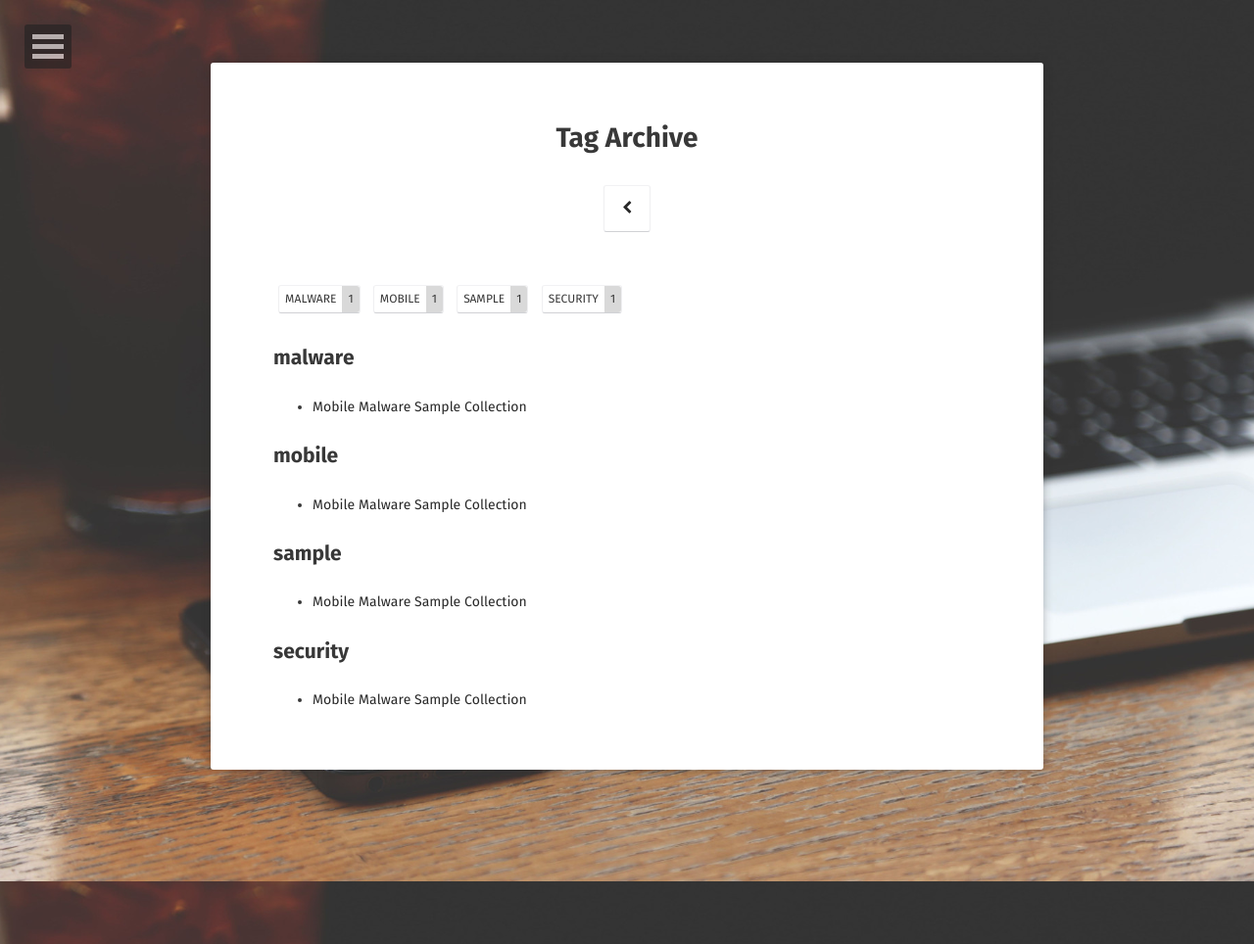
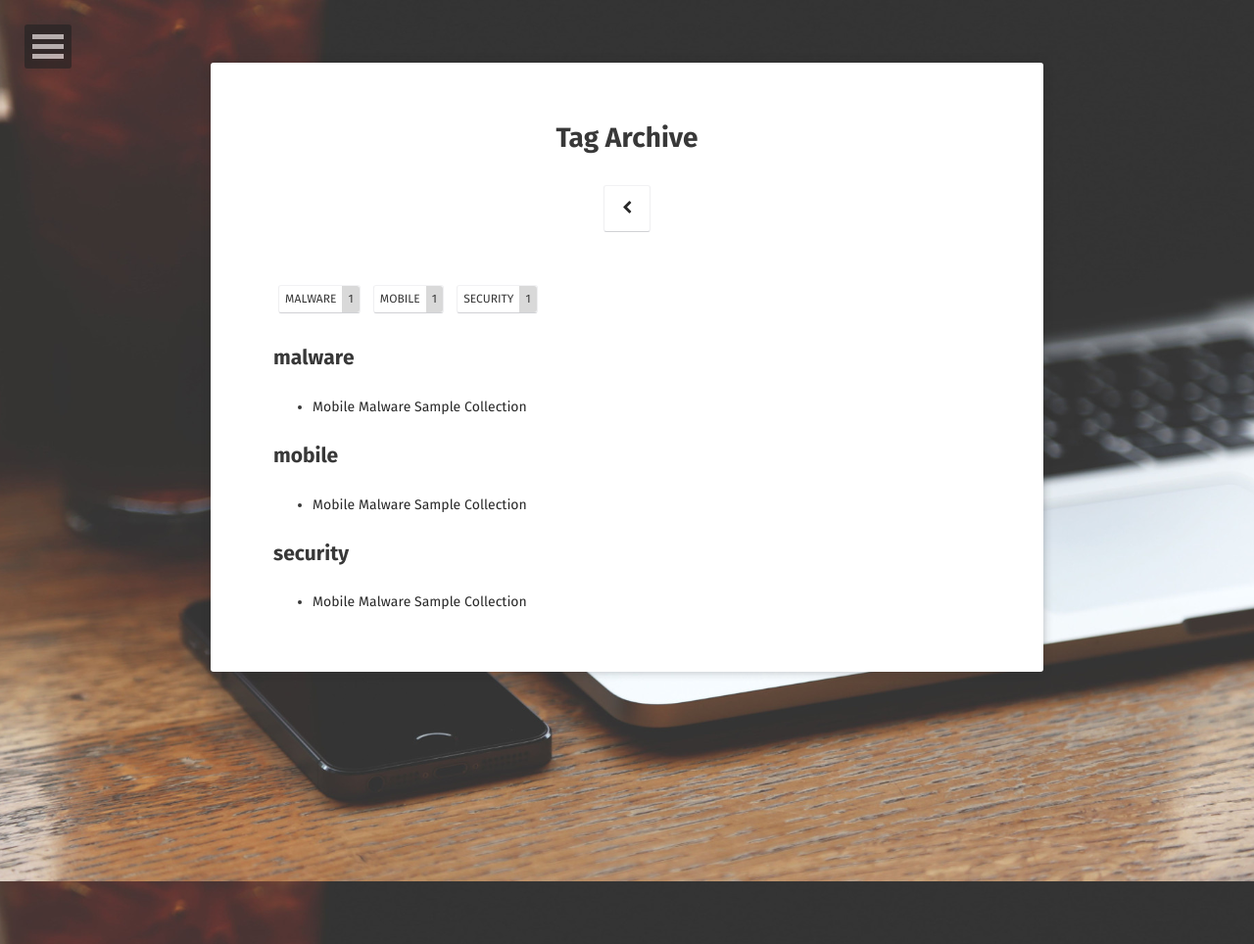
Before and after one commit to mobileworksco/mobileworksco.github.io, a Jekyll site: the page built from tags/index.html, in a window 1280 px wide. Shown: the whole page at 98% size. Built offline with Jekyll 4.4.1, drawn with Linux system fonts in a browser that asks for light colours; some web fonts are replaced.

Commit message:
tag removed from mmsc

```diff
--- a/_posts/2017-04-05-mobile-malware.md
+++ b/_posts/2017-04-05-mobile-malware.md
@@ -7,7 +7,6 @@ tag:
 - mobile
 - malware
 - security
-- sample
 feature: /assets/img/Projects/mobileMalwareSampleCollection/mmsc.jpg
 comments: false
 ---
```
